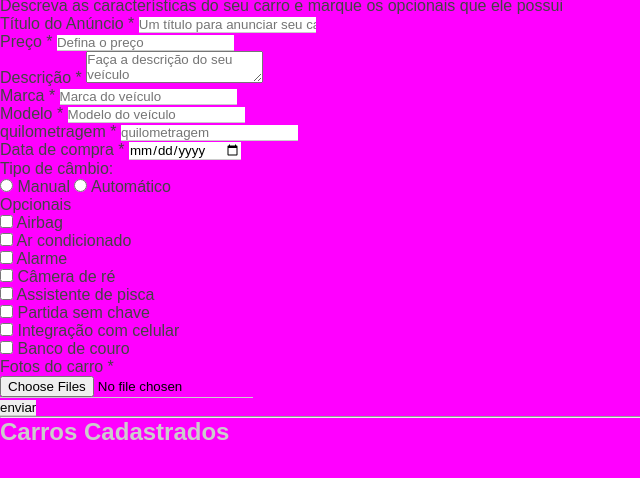
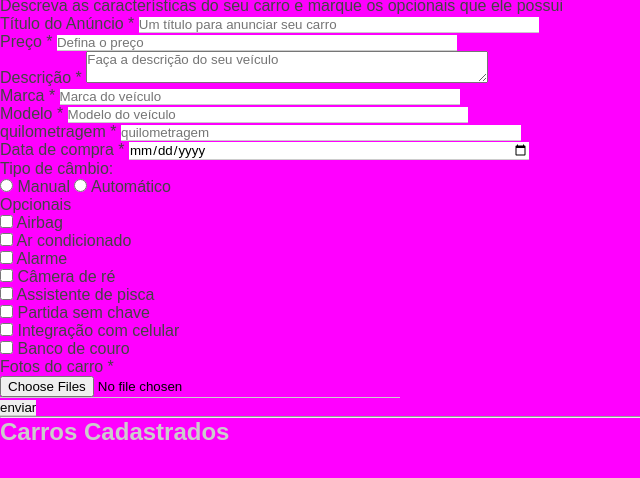
Before and after one commit to theocubero01102448-art/ProjetoCarStore, a plain HTML site: page index.html in a window 1280 px wide. Shown: the part 80-558 px from the top of the page, without its empty margins (0-640 px from the left). Drawn offline with Linux system fonts and the light colour scheme.

Commit message:
ProjetoCarStore

```diff
--- a/style.css
+++ b/style.css
@@ -21,3 +21,11 @@ input {
     border-bottom: 1px solid #ccc;
     padding: 10px, 0;
 }
+
+input[type="text"], input[type="number"], input[type="date"], input[type="file"], textarea {
+    width: 400px;
+}
+
+textarea {
+    padding: 10px, 5px;
+}
```
